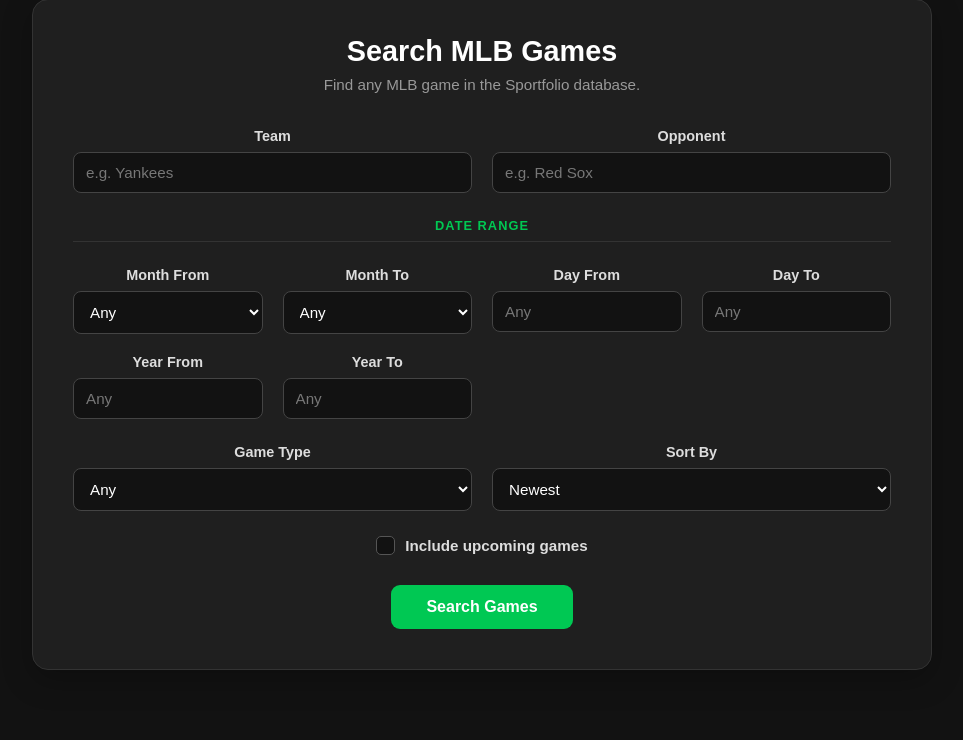
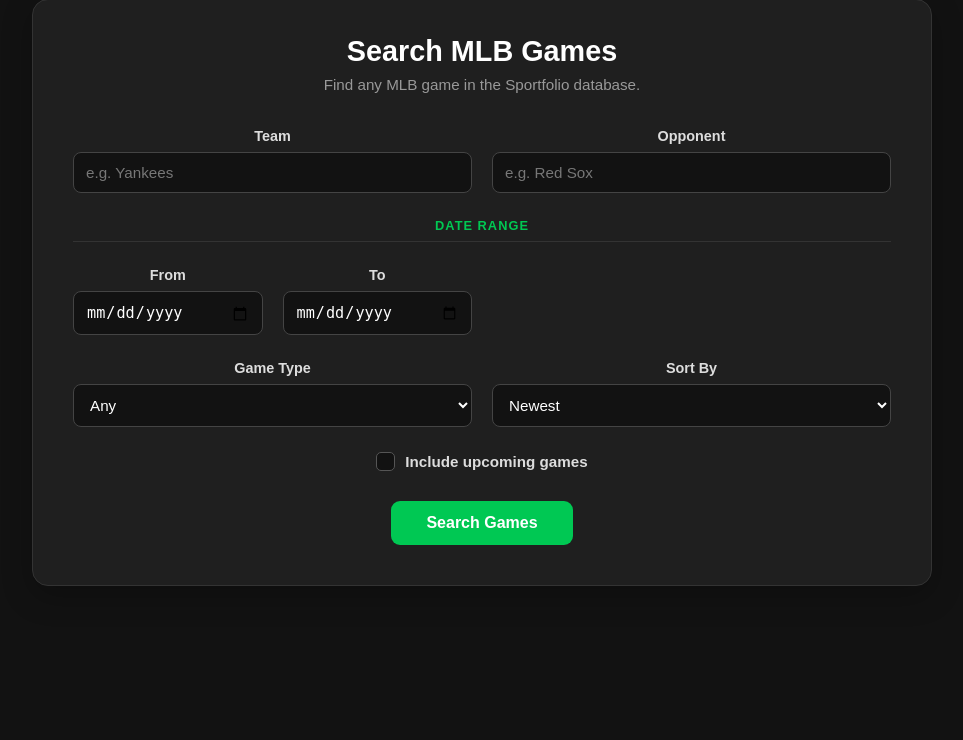
Before and after one commit to E-cush/Sportfolio, a Django app: page /mlb/ in a window 1280 px wide. Shown: the part 281-1021 px from the top of the page, without its empty margins (158-1121 px from the left). After the commit the page ends 867 px from the top, so only its background shows below. Run offline with Django 5.2, Linux system fonts and the light colour scheme.

Commit message:
Add date range calendar search

```diff
--- a/config/settings.py
+++ b/config/settings.py
@@ -116,7 +116,7 @@ AUTH_PASSWORD_VALIDATORS = [
 
 LANGUAGE_CODE = 'en-us'
 
-TIME_ZONE = 'UTC'
+TIME_ZONE = 'America/New_York'
 
 USE_I18N = True
 
--- a/reviews/management/commands/update_all_sports.py
+++ b/reviews/management/commands/update_all_sports.py
@@ -1,4 +1,5 @@
-from datetime import date, timedelta
+from datetime import timedelta
+from django.utils import timezone
 
 from django.core.management.base import BaseCommand
 
@@ -31,7 +32,7 @@ class Command(BaseCommand):
             start_date = kwargs["start_date"]
             end_date = kwargs["end_date"]
         else:
-            today = date.today()
+            today = timezone.localdate()
             start_date = (today - timedelta(days=1)).isoformat()
             end_date = (today + timedelta(days=1)).isoformat()
 
--- a/reviews/urls.py
+++ b/reviews/urls.py
@@ -21,6 +21,12 @@ urlpatterns = [
     path("game/<int:game_id>/", views.game_detail, name="game_detail"),
     path("game/<int:game_id>/log/", views.log_game, name="log_game"),
     path("game/<int:game_id>/edit/", views.edit_log, name="edit_log"),
+
+path(
+    "game/<int:game_id>/delete/",
+    views.delete_log,
+    name="delete_log",
+),
 
     # User pages
     path("social/", views.social, name="social"),
@@ -110,4 +116,10 @@ path(
         views.coming_soon,
         name="coming_soon",
     ),
+
+path(
+    "game/<int:game_id>/remove-log/",
+    views.remove_log,
+    name="remove_log",
+),
 ]
--- a/reviews/views.py
+++ b/reviews/views.py
@@ -78,44 +78,179 @@ def coming_soon(request):
 
 def search(request):
     query = request.GET.get("q", "")
+    date_from = request.GET.get("date_from", "")
+    date_to = request.GET.get("date_to", "")
+
     games = Game.objects.none()
 
-    if query:
-        if query.isdigit():
-            games = Game.objects.filter(season=int(query))
+    if query or date_from or date_to:
+
+        if query:
+            if query.isdigit():
+                games = Game.objects.filter(
+                    season=int(query)
+                )
+            else:
+                games = Game.objects.filter(
+                    Q(home_team__icontains=query) |
+                    Q(away_team__icontains=query)
+                )
         else:
-            games = Game.objects.filter(
-                Q(home_team__icontains=query) |
-                Q(away_team__icontains=query)
-            )
+            games = Game.objects.all()
 
-    paginator = Paginator(games, 100)   # 100 results per page
+        if date_from:
+            try:
+                games = games.filter(
+                    game_date__gte=date.fromisoformat(date_from)
+                )
+            except ValueError:
+                date_from = ""
+
+        if date_to:
+            try:
+                games = games.filter(
+                    game_date__lte=date.fromisoformat(date_to)
+                )
+            except ValueError:
+                date_to = ""
+
+        games = games.order_by("game_date")
+
+    paginator = Paginator(games, 100)
+
     page_number = request.GET.get("page")
     games = paginator.get_page(page_number)
 
     return render(request, "search.html", {
         "games": games,
         "query": query,
+        "date_from": date_from,
+        "date_to": date_to,
     })
 
 
 def mlb_games(request):
     team = request.GET.get("team", "")
     opponent = request.GET.get("opponent", "")
+
     team_search = MLB_ALIASES.get(team.lower(), team) if team else ""
     opponent_search = MLB_ALIASES.get(opponent.lower(), opponent) if opponent else ""
-    month_from = request.GET.get("month_from", "")
-    month_to = request.GET.get("month_to", "")
-    day_from = request.GET.get("day_from", "")
-    day_to = request.GET.get("day_to", "")
-    year_from = request.GET.get("year_from", "")
-    year_to = request.GET.get("year_to", "")
+
+    date_from = request.GET.get("date_from", "")
+    date_to = request.GET.get("date_to", "")
+
     season_type = request.GET.get("season_type", "")
     sort = request.GET.get("sort", "newest")
     include_upcoming = request.GET.get("include_upcoming") == "1"
+
     games = Game.objects.filter(league="MLB")
+
     # By default, only show games that have already happened.
-    # Checking "Include upcoming games" allows future games into the results.
+    if not include_upcoming:
+        games = games.filter(game_date__lte=timezone.localdate())
+
+    if team:
+        games = games.filter(
+            Q(home_team__icontains=team_search) |
+            Q(away_team__icontains=team_search)
+        )
+
+    if opponent:
+        games = games.filter(
+            Q(home_team__icontains=opponent_search) |
+            Q(away_team__icontains=opponent_search)
+        )
+
+    if date_from:
+        try:
+            games = games.filter(
+                game_date__gte=date.fromisoformat(date_from)
+            )
+        except ValueError:
+            date_from = ""
+
+    if date_to:
+        try:
+            games = games.filter(
+                game_date__lte=date.fromisoformat(date_to)
+            )
+        except ValueError:
+            date_to = ""
+
+    if season_type:
+        games = games.filter(game_type=season_type)
+
+    # Sorting
+    if sort == "newest":
+        games = games.order_by("-game_date")
+
+    elif sort == "oldest":
+        games = games.order_by("game_date")
+
+    elif sort == "highest":
+        games = games.annotate(
+            avg_rating=Avg("gamelog__quality_rating")
+        ).order_by("-avg_rating", "-game_date")
+
+    elif sort == "lowest":
+        games = games.annotate(
+            avg_rating=Avg("gamelog__quality_rating")
+        ).order_by("avg_rating", "-game_date")
+
+    elif sort == "watched":
+        games = games.annotate(
+            watch_count=Count("gamelog")
+        ).order_by("-watch_count", "-game_date")
+
+    else:
+        games = games.order_by("-game_date")
+
+    # Don't show results until the user actually searches.
+    if not any([
+        team,
+        opponent,
+        date_from,
+        date_to,
+        season_type,
+    ]):
+        games = Game.objects.none()
+
+    paginator = Paginator(games, 100)
+    page_number = request.GET.get("page")
+    games = paginator.get_page(page_number)
+
+    return render(request, "mlb_games.html", {
+        "games": games,
+        "team": team,
+        "opponent": opponent,
+        "date_from": date_from,
+        "date_to": date_to,
+        "season_type": season_type,
+        "sort": sort,
+        "include_upcoming": include_upcoming,
+    })
+def nba_games(request):
+    team = request.GET.get("team", "")
+    opponent = request.GET.get("opponent", "")
+
+    team_search = NBA_ALIASES.get(team.lower(), team) if team else ""
+    opponent_search = NBA_ALIASES.get(opponent.lower(), opponent) if opponent else ""
+
+    month_from = request.GET.get("month_from", "")
+    month_to = request.GET.get("month_to", "")
+
+    day_from = request.GET.get("day_from", "")
+    day_to = request.GET.get("day_to", "")
+
+    year_from = request.GET.get("year_from", "")
+    year_to = request.GET.get("year_to", "")
+
+    season_type = request.GET.get("season_type", "")
+    sort = request.GET.get("sort", "newest")
+    include_upcoming = request.GET.get("include_upcoming") == "1"
+
+    games = Game.objects.filter(league="NBA")
+
     if not include_upcoming:
         games = games.filter(game_date__lte=date.today())
 
@@ -189,132 +324,6 @@ def mlb_games(request):
     else:
         games = games.order_by("-game_date")
 
-    if not any([
-        team,
-        opponent,
-        year_from,
-        year_to,
-        month_from,
-        month_to,
-        day_from,
-        day_to,
-        season_type,
-    ]):
-        games = Game.objects.none()
-
-    paginator = Paginator(games, 100)
-    page_number = request.GET.get("page")
-    games = paginator.get_page(page_number)
-
-    return render(request, "mlb_games.html", {
-        "games": games,
-        "team": team,
-        "opponent": opponent,
-        "month_from": month_from,
-        "month_to": month_to,
-        "day_from": day_from,
-        "day_to": day_to,
-        "year_from": year_from,
-        "year_to": year_to,
-        "season_type": season_type,
-        "sort": sort,
-        "include_upcoming": include_upcoming,
-    })
-
-
-def nba_games(request):
-    team = request.GET.get("team", "")
-    opponent = request.GET.get("opponent", "")
-
-    team_search = NBA_ALIASES.get(team.lower(), team) if team else ""
-    opponent_search = NBA_ALIASES.get(opponent.lower(), opponent) if opponent else ""
-
-    month_from = request.GET.get("month_from", "")
-    month_to = request.GET.get("month_to", "")
-
-    day_from = request.GET.get("day_from", "")
-    day_to = request.GET.get("day_to", "")
-
-    year_from = request.GET.get("year_from", "")
-    year_to = request.GET.get("year_to", "")
-
-    season_type = request.GET.get("season_type", "")
-    sort = request.GET.get("sort", "newest")
-    include_upcoming = request.GET.get("include_upcoming") == "1"
-
-    games = Game.objects.filter(league="NBA")
-
-    if not include_upcoming:
-        games = games.filter(game_date__lte=date.today())
-
-    if team:
-        games = games.filter(
-            Q(home_team__icontains=team_search) |
-            Q(away_team__icontains=team_search)
-        )
-
-    if opponent:
-        games = games.filter(
-            Q(home_team__icontains=opponent_search) |
-            Q(away_team__icontains=opponent_search)
-        )
-
-    if year_from and year_to:
-        games = games.filter(
-            game_date__year__gte=int(year_from),
-            game_date__year__lte=int(year_to)
-        )
-    elif year_from:
-        games = games.filter(game_date__year=int(year_from))
-    elif year_to:
-        games = games.filter(game_date__year=int(year_to))
-
-    if month_from and month_to:
-        games = games.filter(
-            game_date__month__gte=int(month_from),
-            game_date__month__lte=int(month_to)
-        )
-    elif month_from:
-        games = games.filter(game_date__month=int(month_from))
-    elif month_to:
-        games = games.filter(game_date__month=int(month_to))
-
-    if day_from and day_to:
-        games = games.filter(
-            game_date__day__gte=int(day_from),
-            game_date__day__lte=int(day_to)
-        )
-    elif day_from:
-        games = games.filter(game_date__day=int(day_from))
-    elif day_to:
-        games = games.filter(game_date__day=int(day_to))
-
-    if season_type:
-        games = games.filter(game_type=season_type)
-    # Sorting
-    if sort == "newest":
-        games = games.order_by("-game_date")
-
-    elif sort == "oldest":
-        games = games.order_by("game_date")
-
-    elif sort == "highest":
-        games = games.annotate(
-            avg_rating=Avg("gamelog__quality_rating")
-        ).order_by("-avg_rating", "-game_date")
-
-    elif sort == "lowest":
-        games = games.annotate(
-            avg_rating=Avg("gamelog__quality_rating")
-        ).order_by("avg_rating", "-game_date")
-
-    elif sort == "watched":
-        games = games.annotate(
-            watch_count=Count("gamelog")
-        ).order_by("-watch_count", "-game_date")
-
-    else:
-        games = games.order_by("-game_date")
     if not any([
         team,
         opponent,
@@ -728,6 +737,36 @@ def edit_log(request, game_id):
         "game": game,
         "form": form,
     })
+
+@login_required
+def remove_log(request, game_id):
+    game = get_object_or_404(Game, id=game_id)
+
+    game_log = get_object_or_404(
+        GameLog,
+        user=request.user,
+        game=game,
+    )
+
+    if request.method == "POST":
+        game_log.delete()
+
+    return redirect("game_detail", game_id=game.id)
+
+@login_required
+def delete_log(request, game_id):
+    game = get_object_or_404(Game, id=game_id)
+
+    game_log = get_object_or_404(
+        GameLog,
+        user=request.user,
+        game=game,
+    )
+
+    if request.method == "POST":
+        game_log.delete()
+
+    return redirect("game_detail", game_id=game.id)
 
 @login_required
 def social(request):
--- a/static/css/style.css
+++ b/static/css/style.css
@@ -2319,3 +2319,28 @@ button:hover {
     width: 100% !important;
     box-sizing: border-box !important;
 }
+
+.delete-log-button {
+    display: block;
+    width: 100%;
+    margin-top: 12px;
+    padding: 14px;
+
+    border: 1px solid #d32f2f;
+    border-radius: 9px;
+
+    background: transparent;
+    color: #ff5252;
+
+    font-size: 16px;
+    font-weight: 700;
+
+    cursor: pointer;
+}
+
+.remove-log-button {
+    margin-top: 10px;
+    background: transparent;
+    color: #ff3333;
+    border: 1px solid #ff3333;
+}
--- a/templates/mlb_games.html
+++ b/templates/mlb_games.html
@@ -59,105 +59,45 @@
 <div class="search-row date-row">
 
     <div class="search-field">
-        <label for="month_from">Month From</label>
-
-        <select id="month_from" name="month_from">
-            <option value="">Any</option>
-
-            <option value="1" {% if month_from == "1" %}selected{% endif %}>January</option>
-            <option value="2" {% if month_from == "2" %}selected{% endif %}>February</option>
-            <option value="3" {% if month_from == "3" %}selected{% endif %}>March</option>
-            <option value="4" {% if month_from == "4" %}selected{% endif %}>April</option>
-            <option value="5" {% if month_from == "5" %}selected{% endif %}>May</option>
-            <option value="6" {% if month_from == "6" %}selected{% endif %}>June</option>
-            <option value="7" {% if month_from == "7" %}selected{% endif %}>July</option>
-            <option value="8" {% if month_from == "8" %}selected{% endif %}>August</option>
-            <option value="9" {% if month_from == "9" %}selected{% endif %}>September</option>
-            <option value="10" {% if month_from == "10" %}selected{% endif %}>October</option>
-            <option value="11" {% if month_from == "11" %}selected{% endif %}>November</option>
-            <option value="12" {% if month_from == "12" %}selected{% endif %}>December</option>
-        </select>
-    </div>
-
-
-    <div class="search-field">
-        <label for="month_to">Month To</label>
-
-        <select id="month_to" name="month_to">
-            <option value="">Any</option>
-
-            <option value="1" {% if month_to == "1" %}selected{% endif %}>January</option>
-            <option value="2" {% if month_to == "2" %}selected{% endif %}>February</option>
-            <option value="3" {% if month_to == "3" %}selected{% endif %}>March</option>
-            <option value="4" {% if month_to == "4" %}selected{% endif %}>April</option>
-            <option value="5" {% if month_to == "5" %}selected{% endif %}>May</option>
-            <option value="6" {% if month_to == "6" %}selected{% endif %}>June</option>
-            <option value="7" {% if month_to == "7" %}selected{% endif %}>July</option>
-            <option value="8" {% if month_to == "8" %}selected{% endif %}>August</option>
-            <option value="9" {% if month_to == "9" %}selected{% endif %}>September</option>
-            <option value="10" {% if month_to == "10" %}selected{% endif %}>October</option>
-            <option value="11" {% if month_to == "11" %}selected{% endif %}>November</option>
-            <option value="12" {% if month_to == "12" %}selected{% endif %}>December</option>
-        </select>
-    </div>
-
-
-    <div class="search-field">
-        <label for="day_from">Day From</label>
+        <label for="date_from">From</label>
 
         <input
-            type="number"
-            id="day_from"
-            name="day_from"
-            value="{{ day_from }}"
-            placeholder="Any"
-            min="1"
-            max="31"
+            type="date"
+            id="date_from"
+            name="date_from"
+            value="{{ date_from }}"
         >
     </div>
 
-
     <div class="search-field">
-        <label for="day_to">Day To</label>
+        <label for="date_to">To</label>
 
         <input
-            type="number"
-            id="day_to"
-            name="day_to"
-            value="{{ day_to }}"
-            placeholder="Any"
-            min="1"
-            max="31"
-        >
-    </div>
-
-
-    <div class="search-field">
-        <label for="year_from">Year From</label>
-
-        <input
-            type="number"
-            id="year_from"
-            name="year_from"
-            value="{{ year_from }}"
-            placeholder="Any"
-        >
-    </div>
-
-
-    <div class="search-field">
-        <label for="year_to">Year To</label>
-
-        <input
-            type="number"
-            id="year_to"
-            name="year_to"
-            value="{{ year_to }}"
-            placeholder="Any"
+            type="date"
+            id="date_to"
+            name="date_to"
+            value="{{ date_to }}"
         >
     </div>
 
 </div>
+
+
+
+
+
+
+
+
+
+
+
+
+
+
+
+
+
 
 
         <!-- Game Type / Sort -->
@@ -267,7 +207,7 @@
 
 </div>
 
-{% if team or opponent or month_from or month_to or day_from or day_to or year_from or year_to or season_type %}
+{% if team or opponent or date_from or date_to or season_type %}
 
 <h2>Search Results</h2>
 
@@ -276,16 +216,14 @@
 <div style="text-align:center; margin:25px 0;">
 
     {% if games.has_previous %}
-    <a href="?team={{ team }}&opponent={{ opponent }}&month_from={{ month_from }}&month_to={{ month_to }}&day_from={{ day_from }}&day_to={{ day_to }}&year_from={{ year_from }}&year_to={{ year_to }}&season_type={{ season_type }}&sort={{ sort }}&include_upcoming={{ include_upcoming }}&page={{ games.previous_page_number }}">            ← Previous        </a>
-    {% endif %}
+    <a href="?team={{ team }}&opponent={{ opponent }}&date_from={{ date_from }}&date_to={{ date_to }}&season_type={{ season_type }}&sort={{ sort }}&include_upcoming={{ include_upcoming }}&page={{ games.previous_page_number }}">    {% endif %}
 
     <span style="margin:0 20px;">
         Page {{ games.number }} of {{ games.paginator.num_pages }}
     </span>
 
     {% if games.has_next %}
-    <a href="?team={{ team }}&opponent={{ opponent }}&month_from={{ month_from }}&month_to={{ month_to }}&day_from={{ day_from }}&day_to={{ day_to }}&year_from={{ year_from }}&year_to={{ year_to }}&season_type={{ season_type }}&sort={{ sort }}&include_upcoming={{ include_upcoming }}&page={{ games.next_page_number }}">            Next →            Next →
-        </a>
+    <a href="?team={{ team }}&opponent={{ opponent }}&date_from={{ date_from }}&date_to={{ date_to }}&season_type={{ season_type }}&sort={{ sort }}&include_upcoming={{ include_upcoming }}&page={{ games.next_page_number }}">        </a>
     {% endif %}
 
 </div>
@@ -353,16 +291,14 @@
 <div style="text-align:center; margin:40px 0;">
 
     {% if games.has_previous %}
-    <a href="?team={{ team }}&opponent={{ opponent }}&month_from={{ month_from }}&month_to={{ month_to }}&day_from={{ day_from }}&day_to={{ day_to }}&year_from={{ year_from }}&year_to={{ year_to }}&season_type={{ season_type }}&sort={{ sort }}&include_upcoming={{ include_upcoming }}&page={{ games.previous_page_number }}">            ← Previous        </a>
-    {% endif %}
+    <a href="?team={{ team }}&opponent={{ opponent }}&date_from={{ date_from }}&date_to={{ date_to }}&season_type={{ season_type }}&sort={{ sort }}&include_upcoming={{ include_upcoming }}&page={{ games.previous_page_number }}">    {% endif %}
 
     <span style="margin:0 20px;">
         Page {{ games.number }} of {{ games.paginator.num_pages }}
     </span>
 
     {% if games.has_next %}
-    <a href="?team={{ team }}&opponent={{ opponent }}&month_from={{ month_from }}&month_to={{ month_to }}&day_from={{ day_from }}&day_to={{ day_to }}&year_from={{ year_from }}&year_to={{ year_to }}&season_type={{ season_type }}&sort={{ sort }}&include_upcoming={{ include_upcoming }}&page={{ games.next_page_number }}">            Next →            Next →
-        </a>
+    <a href="?team={{ team }}&opponent={{ opponent }}&date_from={{ date_from }}&date_to={{ date_to }}&season_type={{ season_type }}&sort={{ sort }}&include_upcoming={{ include_upcoming }}&page={{ games.next_page_number }}">        </a>
     {% endif %}
 
 </div>
```
Also changed, not shown: templates/edit_log.html (+17 -0 lines), templates/game_detail.html (+11 -2 lines), templates/search.html (+28 -1 lines).
